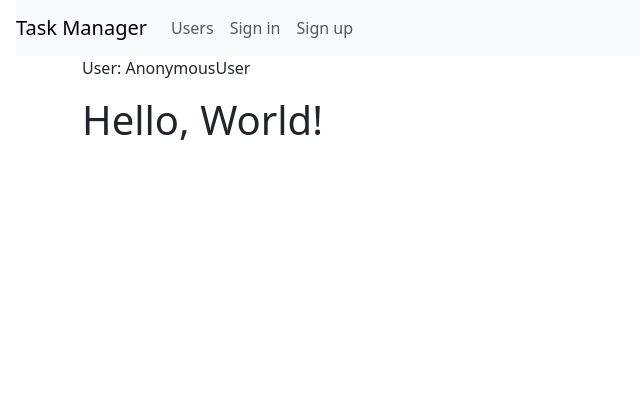
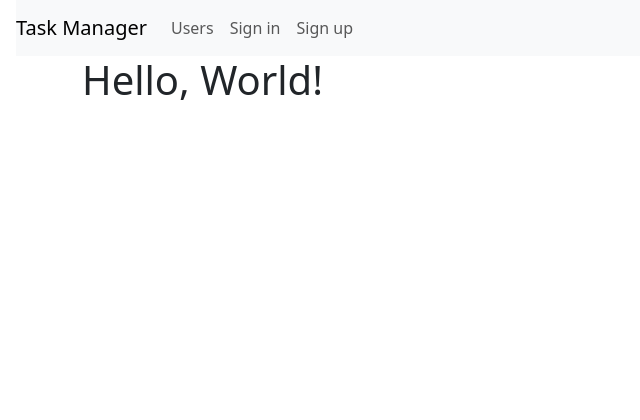
Before and after one commit to Osayanny/python-project-52, a Django app: page / in a window 1280 px wide. Shown: the top 420 px of the page, without its empty margins (0-640 px from the left). Run offline with Django 5.2, Linux system fonts and the light colour scheme; parts of the project's set-up code (start-up, migrations or seed data) failed here and were passed over; some libraries are stand-ins or nearby versions.

Commit message:
small fixes

```diff
--- a/task_manager/templates/layouts/base.html
+++ b/task_manager/templates/layouts/base.html
@@ -22,7 +22,6 @@
 
         <div class="container wrapper flex-grow-1">
         {% include 'layouts/flash.html' %}
-        <p>User: {{ request.user }}</p>
         {% block content %}{% endblock %}
         </div>
         <footer>
```
